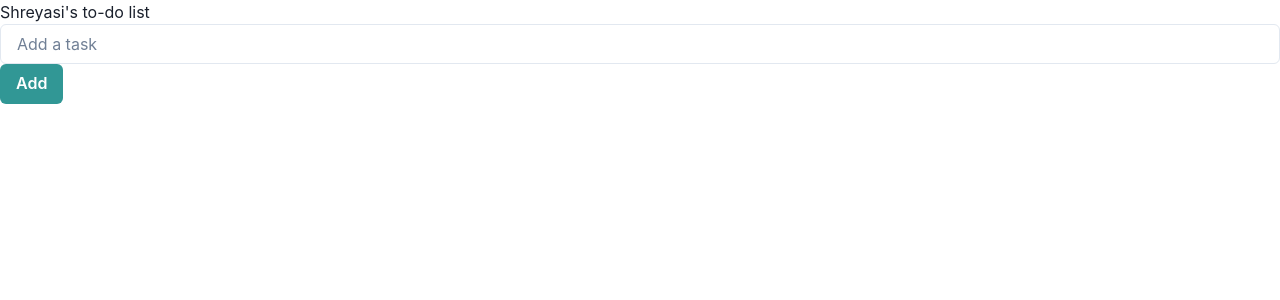
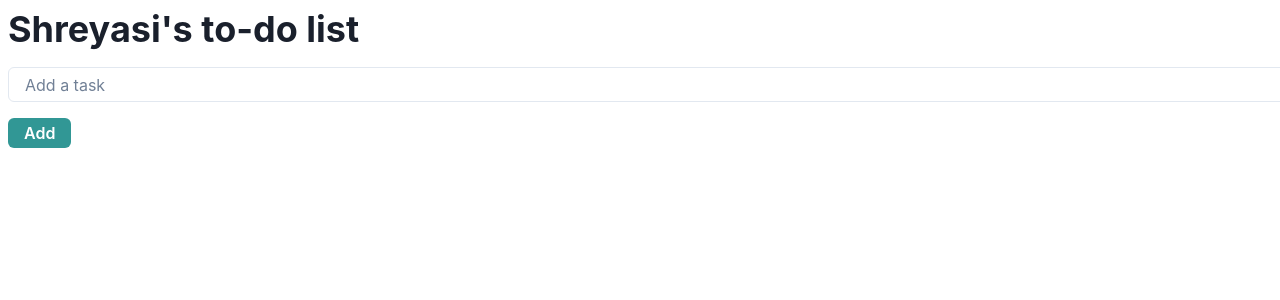
Before and after one commit to shreyasibhagwat6/todo, a React (Create React App) app: page / in a window 1280 px wide. Shown: the top 300 px of the page. Built offline with nearby package versions, Linux system fonts and the light colour scheme; data requests are answered from the project's data file.

Commit message:
added styling and complete button workflow

```diff
--- a/src/components/AddTodo.js
+++ b/src/components/AddTodo.js
@@ -1,6 +1,7 @@
 import { useState } from "react";
 import { Button, ButtonGroup } from '@chakra-ui/react';
 import { Input } from '@chakra-ui/react';
+import { Heading } from '@chakra-ui/react';
 
 function AddTodo ({ onCreate }) {
 
@@ -20,11 +21,10 @@ function AddTodo ({ onCreate }) {
     return (
     <div>
         <form onSubmit={handleSubmit}>
-            <label>Shreyasi's to-do list</label>
-            {/* <input value={task} onChange={handleChange}> */}
-            <Input value={task} onChange={handleChange} placeholder="Add a task"/>
+            <Heading margin='2'>Shreyasi's to-do list</Heading>
+            <Input h='35px' margin='2' value={task} onChange={handleChange} placeholder="Add a task"/>
             <button>
-                <Button colorScheme="teal">
+                <Button h='30px' margin='2' colorScheme="teal">
                     Add
                 </Button>
             </button>
--- a/src/components/Todo.js
+++ b/src/components/Todo.js
@@ -1,10 +1,14 @@
 import { useState } from 'react';
-import { Button, ButtonGroup } from '@chakra-ui/react';
-import { Container } from '@chakra-ui/react';
+import { Button, ButtonGroup, Divider } from '@chakra-ui/react';
+import { Box } from '@chakra-ui/react';
 import EditTodo from "./EditTodo";
 
 function Todo ({ todo, onDelete, onEdit }) {
     const [showEdit, setShowEdit] = useState(false);
+
+    const handleCompleteClick = () => {
+        onDelete(todo.id)
+    }
 
     const handleEditClick = () => {
         setShowEdit(!showEdit);
@@ -25,19 +29,22 @@ function Todo ({ todo, onDelete, onEdit }) {
     }
 
     return (
-    <Container maxW='container.sm' bg='green.400' color='#262626'>
+        <Box margin='2' padding='2' h='80px' bg='yellow.200'>
             <div>
                 {content}
                 <div>
-                <Button colorScheme="teal" onClick={handleEditClick}>
+                    <Button h='30px' margin='2' colorScheme="teal" onClick={handleEditClick}>
                         Edit
                     </Button>
-            <Button colorScheme="teal" onClick={handleDeleteClick}>
+                    <Button h='30px' margin='2' colorScheme="teal" onClick={handleCompleteClick}>
+                        Complete
+                    </Button>
+                    <Button h='30px' margin='2' colorScheme="teal" onClick={handleDeleteClick}>
                         Remove
                     </Button>
                 </div>
             </div>
-    </Container>
+        </Box>
 )}
 
 export default Todo;
```
Lines whose indentation alone changed are shown as unchanged.
